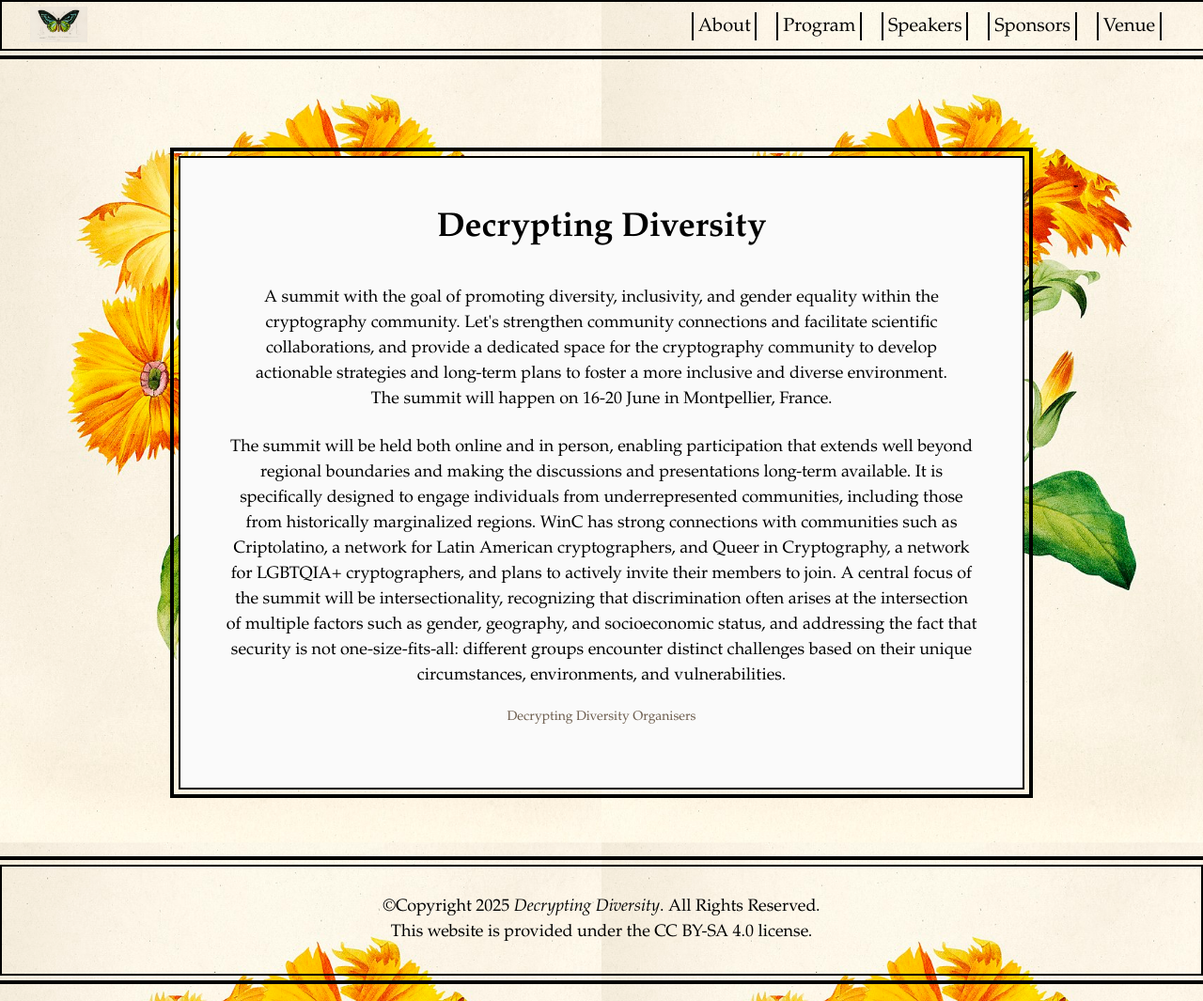
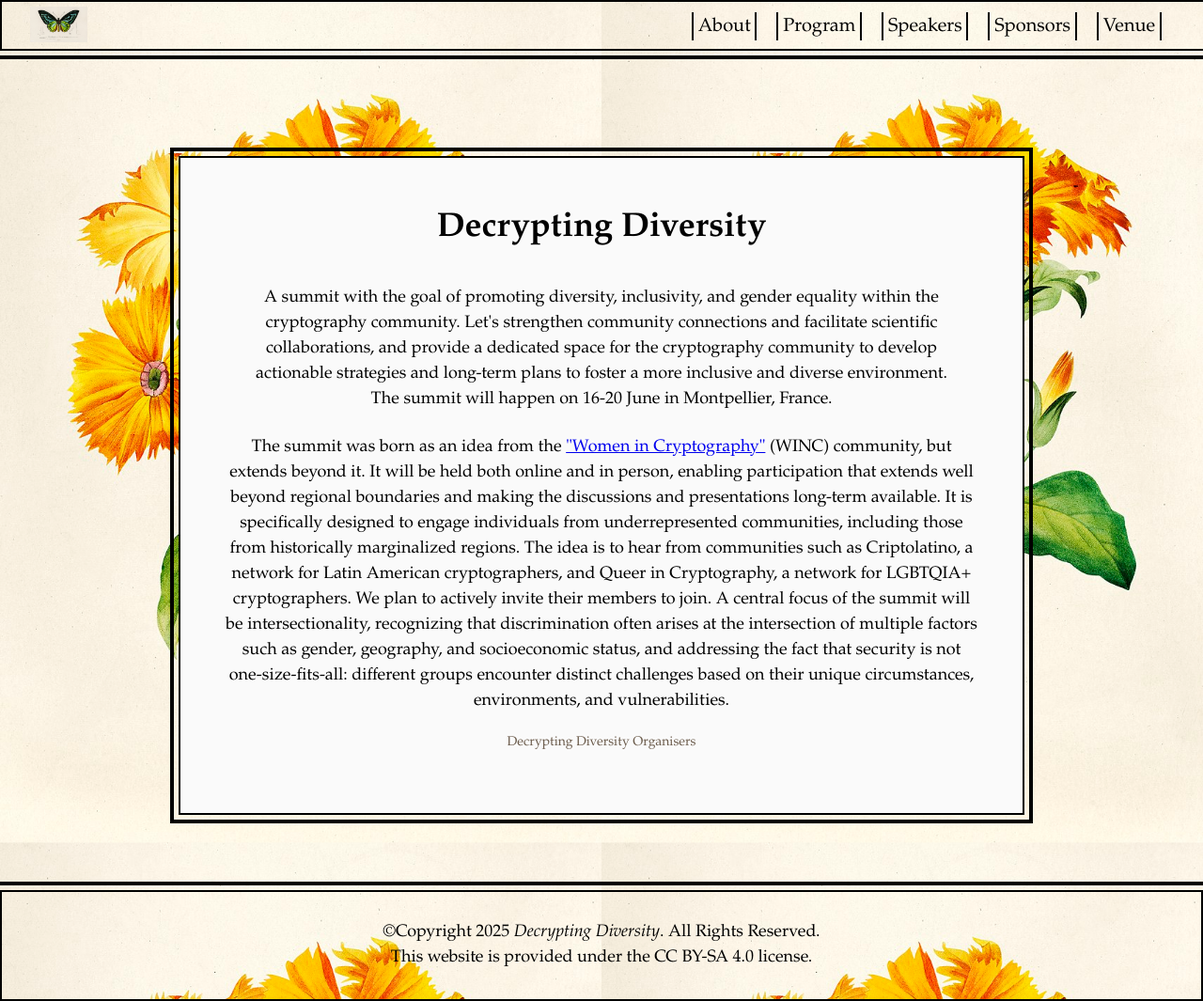
Before and after one commit to women-in-cryptography/decryptingdiversity.github.io, a Jekyll site: the page built from index.html, in a window 1280 px wide. Shown: the whole page at 94% size. Built offline with Jekyll 4.4.1, drawn with Linux system fonts in a browser that asks for light colours.

Commit message:
Some fixed

```diff
--- a/index.html
+++ b/index.html
@@ -9,7 +9,8 @@ layout: default
 				<p>A summit with the goal of promoting diversity, inclusivity, and gender equality within the cryptography community. Let's strengthen community connections and facilitate scientific collaborations, and provide a dedicated space for the cryptography community to develop actionable strategies and long-term plans to foster a more inclusive and diverse environment.</p>
 				<p>The summit will happen on 16-20 June in Montpellier, France.</p>
 				<br>
-				<p>The summit will be held both online and in person, enabling participation that extends well
-beyond regional boundaries and making the discussions and presentations long-term available. It is specifically designed to engage individuals from underrepresented communities, including those from historically marginalized regions. WinC has strong connections with communities such as Criptolatino, a network for Latin American cryptographers, and Queer in Cryptography, a network for LGBTQIA+ cryptographers, and plans to actively invite their members to join. A central focus of the summit will be intersectionality, recognizing that discrimination often arises at the intersection of multiple factors such as gender, geography, and socioeconomic status, and addressing the fact that security is not one-size-fits-all: different groups encounter distinct challenges based on their unique circumstances, environments, and vulnerabilities.</p>
+				<p>The summit was born as an idea from the <a href="https://www.womenincryptography.com/" target="_blank">"Women in Cryptography"</a> (WINC) community, but extends beyond it.
+				It will be held both online and in person, enabling participation that extends well
+beyond regional boundaries and making the discussions and presentations long-term available. It is specifically designed to engage individuals from underrepresented communities, including those from historically marginalized regions. The idea is to hear from communities such as Criptolatino, a network for Latin American cryptographers, and Queer in Cryptography, a network for LGBTQIA+ cryptographers. We plan to actively invite their members to join. A central focus of the summit will be intersectionality, recognizing that discrimination often arises at the intersection of multiple factors such as gender, geography, and socioeconomic status, and addressing the fact that security is not one-size-fits-all: different groups encounter distinct challenges based on their unique circumstances, environments, and vulnerabilities.</p>
 
         <p class="footer">Decrypting Diversity Organisers</p>
```
